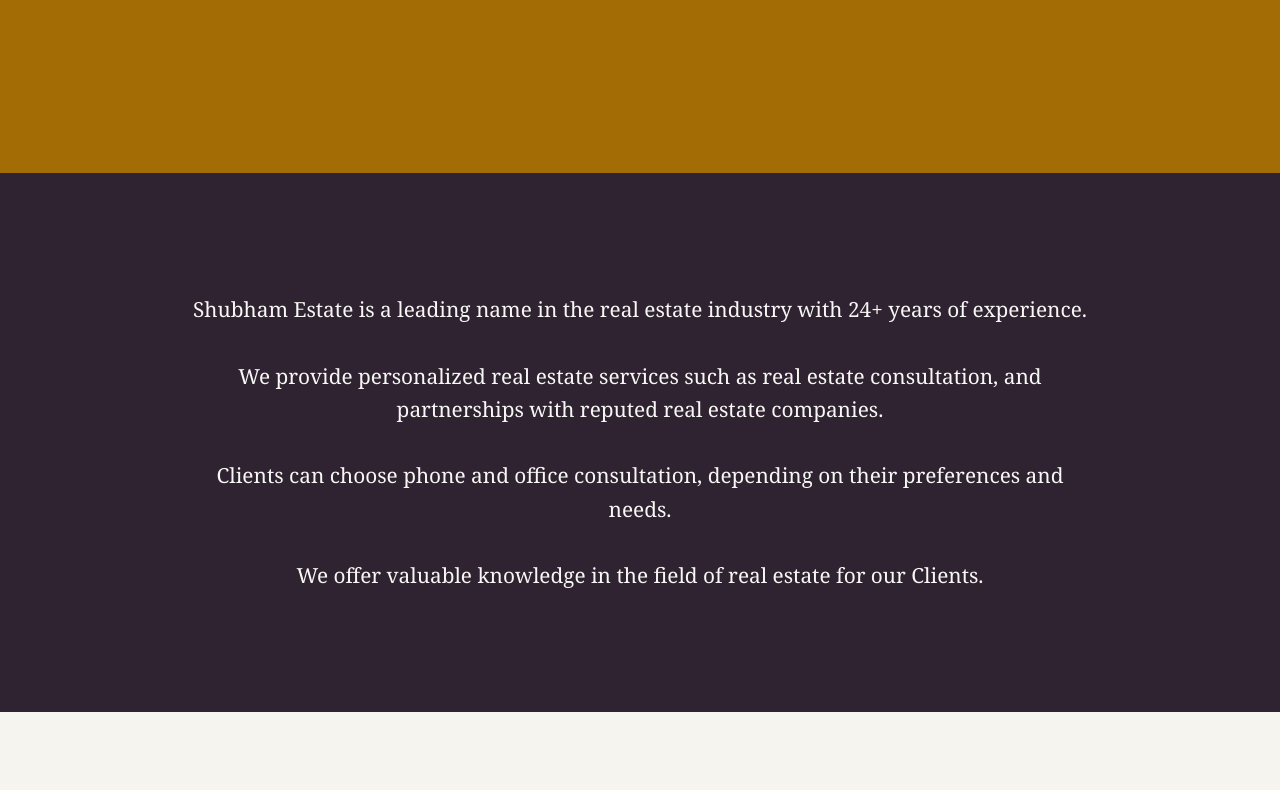
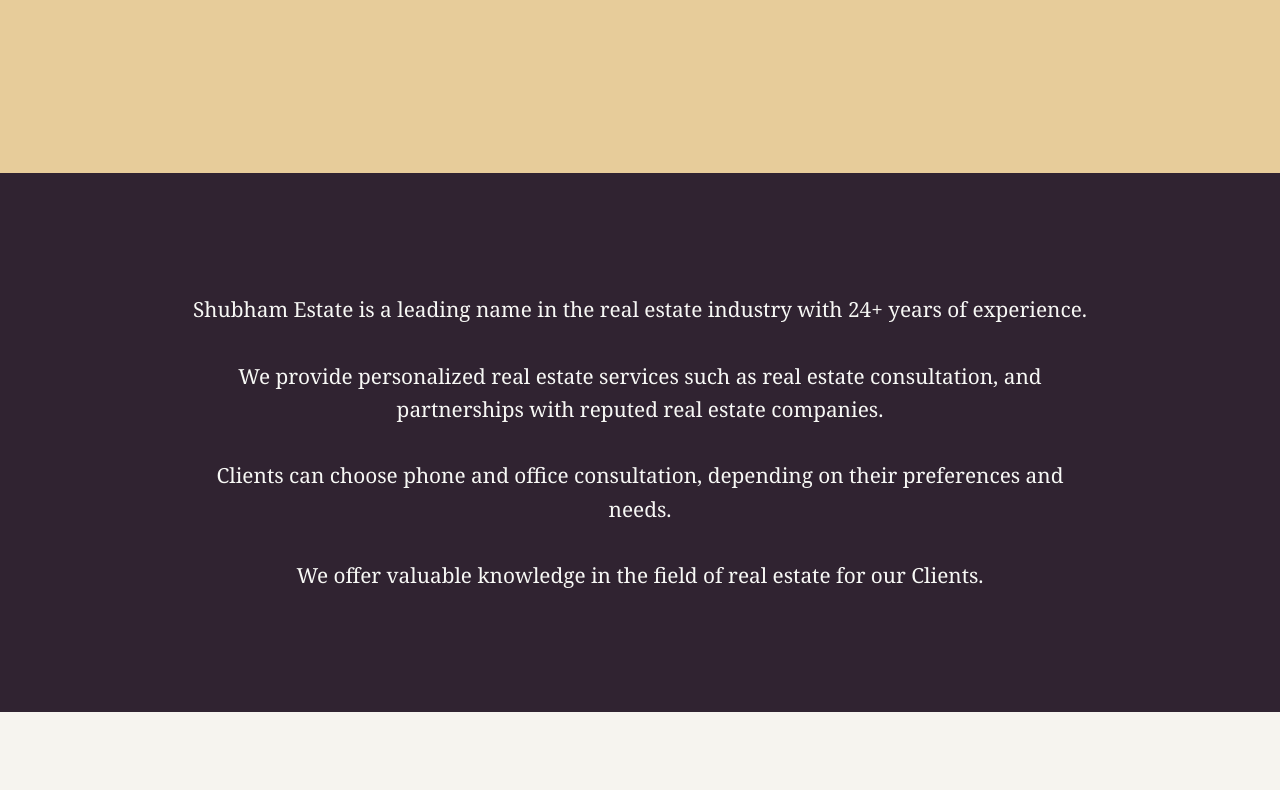
Before and after one commit to me-Dimple72/Shubham-Estate, a website: page docs/index.html in a window 1280 px wide. Shown: the part 627-1417 px from the top of the page. Drawn offline with Linux system fonts and the light colour scheme.

Commit message:
Add docs folder for GitHub pages

```diff
--- a/docs/style.css
+++ b/docs/style.css
@@ -6,7 +6,7 @@
 
 body {
   font-family: Georgia, serif;
-  background-color: #a36c05;
+  background-color: #e7cc9a;
   color: #111;
 }
 
```
